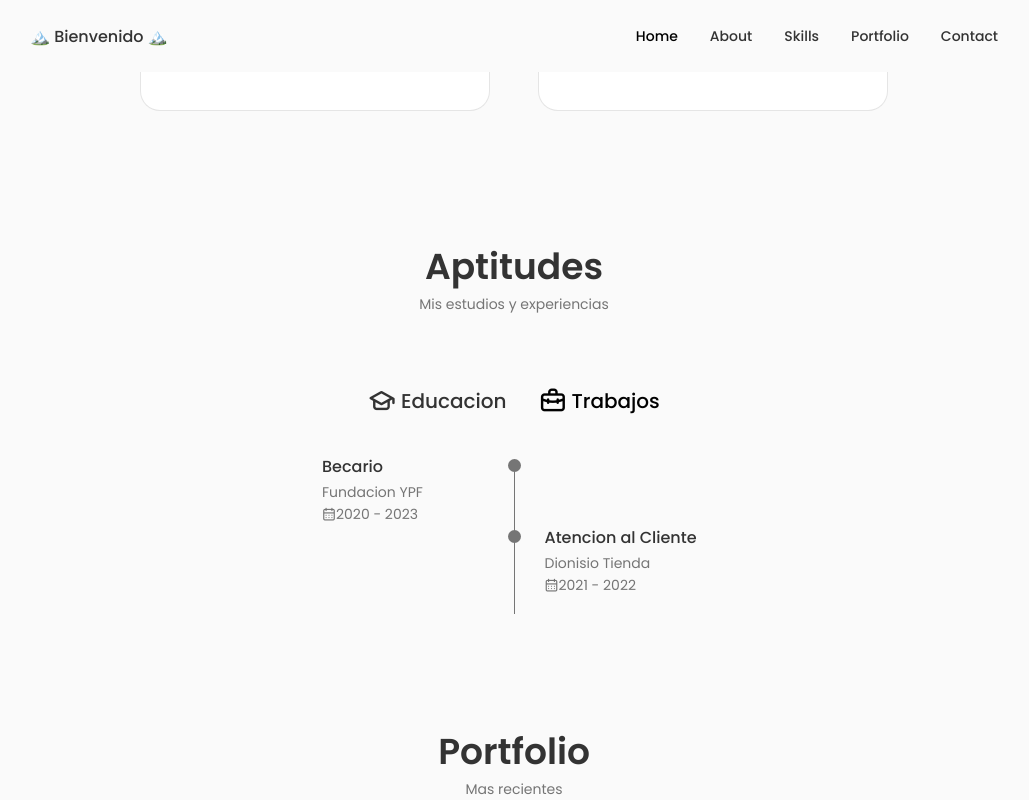
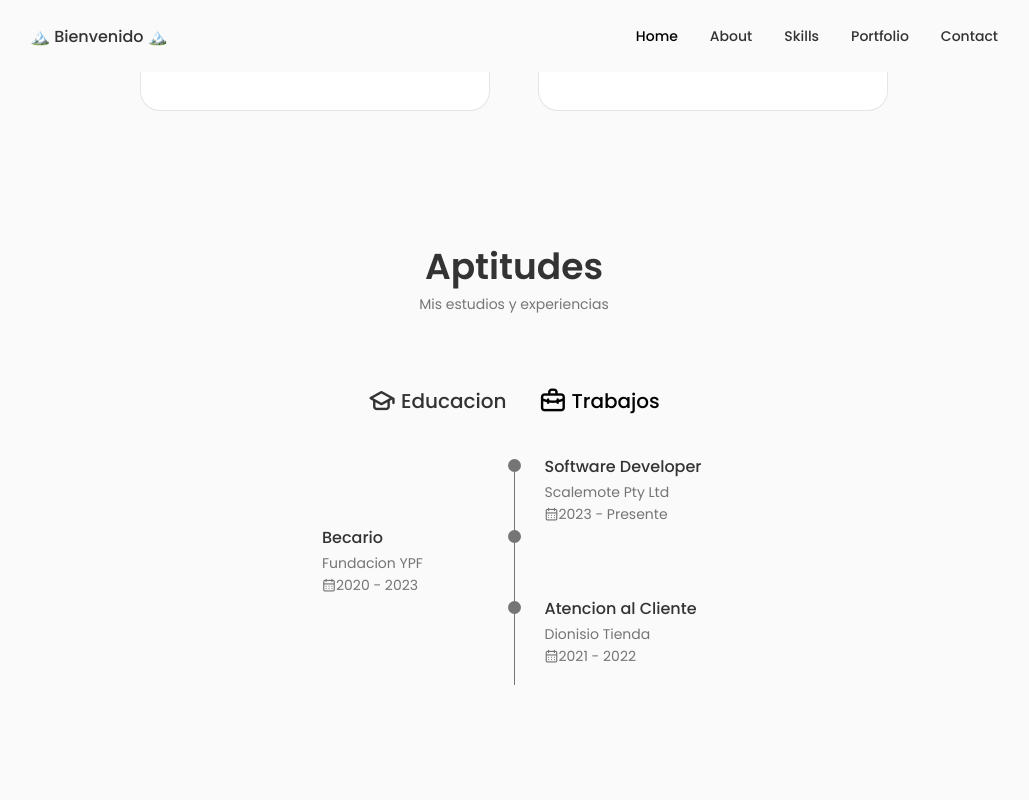
Before and after one commit to valenn0101/portfolio-react-typescript, a React (Vite) app: page / in a window 1280 px wide. Both pictures are taken after a click on the button "Trabajos". Shown: the part 2096-2896 px from the top of the page, without its empty margins (126-1155 px from the left). Built offline with nearby package versions, Linux system fonts and the light colour scheme.

Commit message:
Add new work experience

```diff
--- a/src/components/Qualifications/Qualifications.tsx
+++ b/src/components/Qualifications/Qualifications.tsx
@@ -133,6 +133,26 @@
             }
           >
             <div className="qualification__data">
+              <div></div>
+
+              <div>
+                <span className="qualification__rounder"></span>
+                <span className="qualification__line"></span>
+              </div>
+
+              <div>
+                <h3 className="qualification__title">Software Developer</h3>
+                <span className="qualification__subtitle">
+                  {" "}
+                  Scalemote Pty Ltd
+                </span>
+                <div className="qualification__calender">
+                  <i className="uil uil-calendar-alt"></i>2023 - Presente
+                </div>
+              </div>
+            </div>
+
+            <div className="qualification__data">
               <div>
                 <h3 className="qualification__title">Becario</h3>
                 <span className="qualification__subtitle"> Fundacion YPF</span>
```
